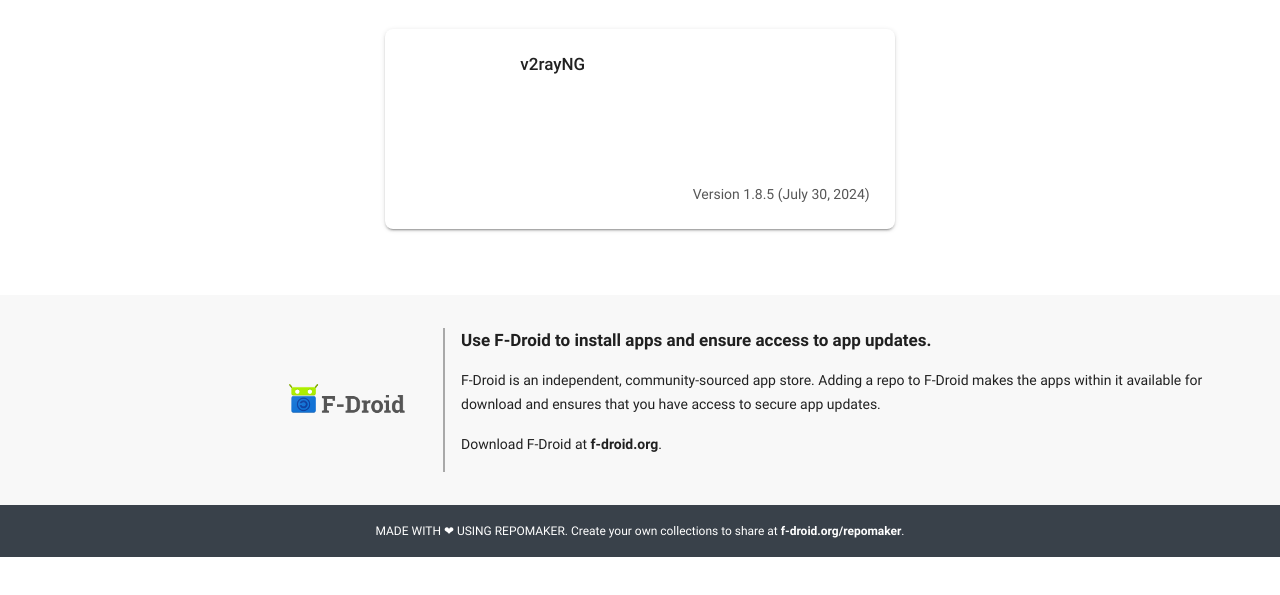
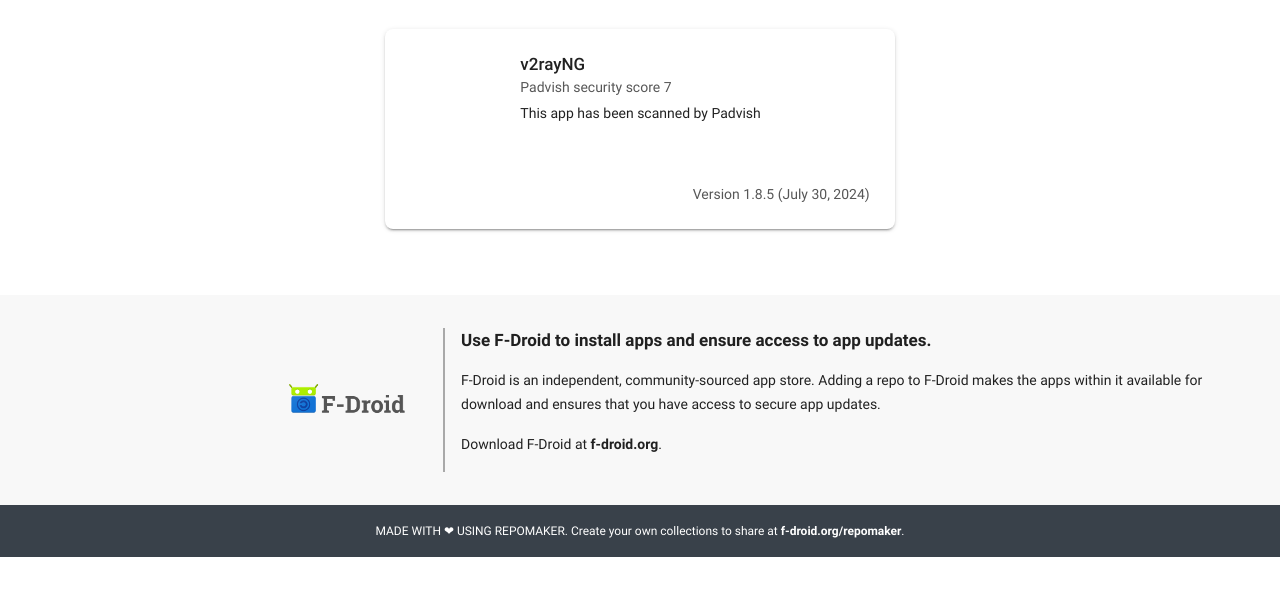
Before and after one commit to amirmohmdsalimi/repoTest, a plain HTML site: page fdroid/repo/index.html in a window 1280 px wide. Shown: the part 195-790 px from the top of the page. Drawn offline with Linux system fonts and the light colour scheme.

Commit message:
fdroidserver git-mirror

```diff
--- a/fdroid/repo/index.html
+++ b/fdroid/repo/index.html
@@ -83,8 +83,8 @@
 	</div>
 	<div class="rm-app-card-right">
 		<div class="rm-app-card-title">v2rayNG</div>
-		<div class="rm-app-card-summary"></div>
-		<div class="rm-app-card-description"></div>
+		<div class="rm-app-card-summary">Padvish security score 7</div>
+		<div class="rm-app-card-description">This app has been scanned by Padvish</div>
 
 
 		<div class="rm-app-card-updated">
```
Also changed, not shown: fdroid/repo/index-v1.json (+1 -1 lines), fdroid/repo/index.xml (+1 -1 lines), 2 other files.
